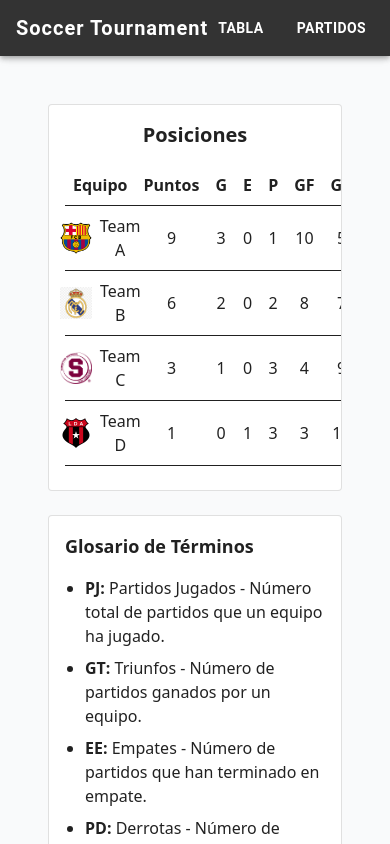
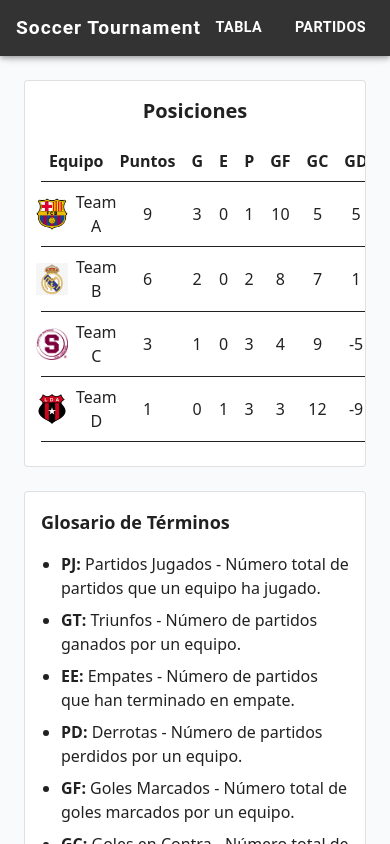
Before and after one commit to davisios/soccer-tournament, a React (Vite) app: page / in a window 390 px wide. Shown: the top 844 px of the page. Built offline with nearby package versions, Linux system fonts and the light colour scheme.

Commit message:
make main responsive

```diff
--- a/src/main.jsx
+++ b/src/main.jsx
@@ -12,7 +12,15 @@ function MainLayout({ children }) {
     <div className="flex flex-col h-screen w-screen">
       <AppBar position="sticky" sx={{ bgcolor: "#333" }}>
         <Toolbar sx={{ justifyContent: "space-between" }}>
-          <Typography variant="h6" sx={{ flexGrow: 1, fontWeight: "bold", letterSpacing: 1 }}>
+          <Typography
+            variant="h6"
+            sx={{
+              flexGrow: 1,
+              fontWeight: "bold",
+              letterSpacing: 1,
+              fontSize: { xs: "1.2rem", sm: "1.5rem" }, // Responsive font size
+            }}
+          >
             Soccer Tournament
           </Typography>
 
@@ -23,6 +31,7 @@ function MainLayout({ children }) {
               to="/"
               sx={{
                 fontWeight: 600,
+                fontSize: { xs: "0.9rem", sm: "1rem" }, // Adjust button font size
                 '&:hover': {
                   bgcolor: '#444',
                   transform: 'scale(1.05)',
@@ -38,6 +47,7 @@ function MainLayout({ children }) {
               to="/matches"
               sx={{
                 fontWeight: 600,
+                fontSize: { xs: "0.9rem", sm: "1rem" }, // Adjust button font size
                 '&:hover': {
                   bgcolor: '#444',
                   transform: 'scale(1.05)',
@@ -51,7 +61,7 @@ function MainLayout({ children }) {
         </Toolbar>
       </AppBar>
 
-      <div className="flex-1 p-6 bg-gray-50">{children}</div>
+      <div className="flex-1 md:p-6 lg:p-6 xl:p-6 bg-gray-50">{children}</div>
     </div>
   );
 }
```
